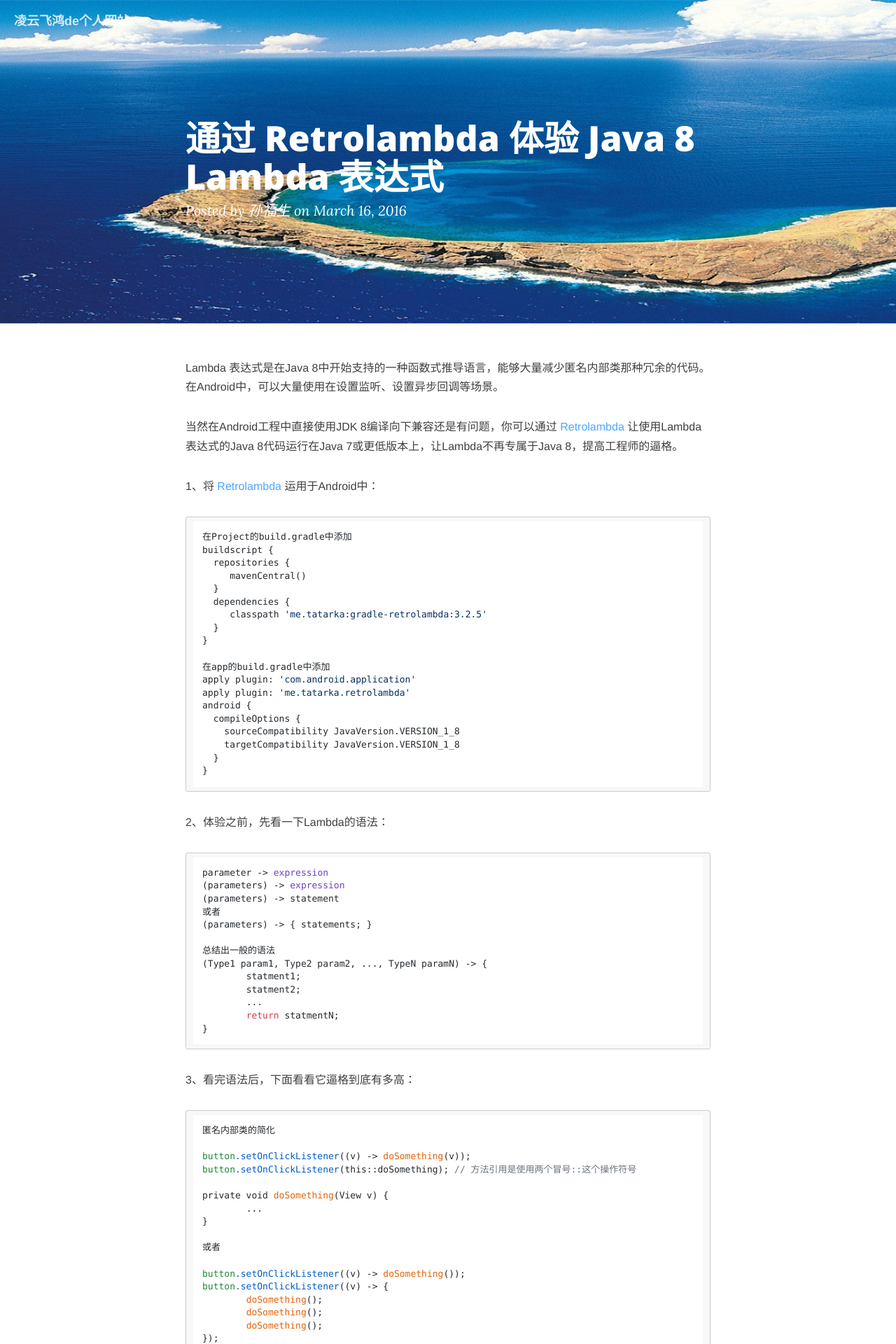
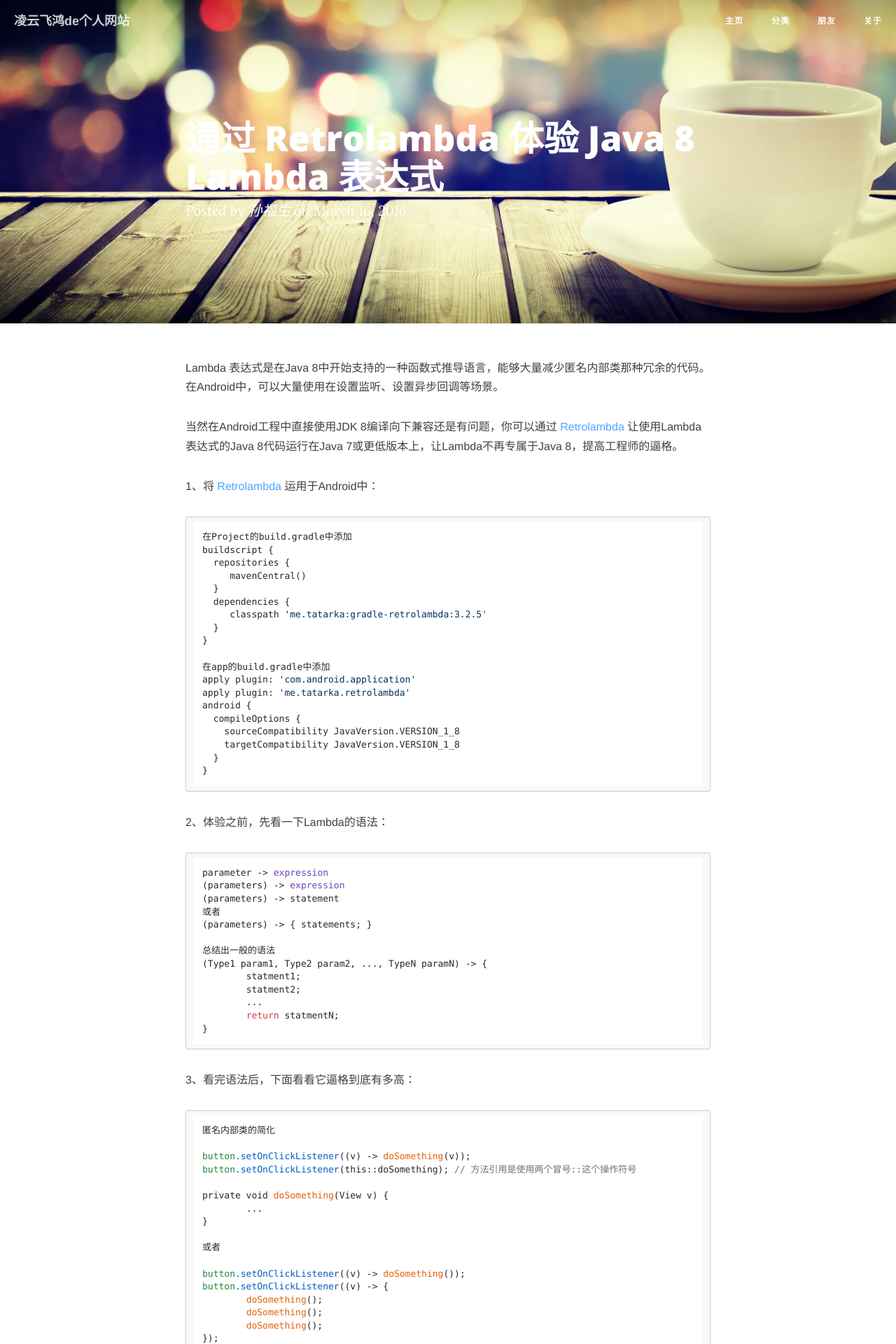
Before and after one commit to ruanHouli/ruanhouli.github.io, a Jekyll site: the page built from _posts/2016-3-16-java8-lambda.md, in a window 1280 px wide. Shown: the top 1920 px of the page at 70% size. Built offline with Jekyll 4.4.1, drawn with Linux system fonts in a browser that asks for light colours; nearby versions of some CDN libraries; comment, search, counter and statistics services are not loaded.

Commit message:
update coffee.jpg

```diff
--- a/_config.yml
+++ b/_config.yml
@@ -54,7 +54,7 @@
     values:
       layout: "post"
       author: "ruanhouli"
-      header-img: "img/post.jpg" # We don't want posts without a header image, that whould mean white on white
+      header-img: "img/coffee.jpg" # We don't want posts without a header image, that whould mean white on white
 
 
 # Comments
```
Also changed, not shown: img/coffee.jpg.
